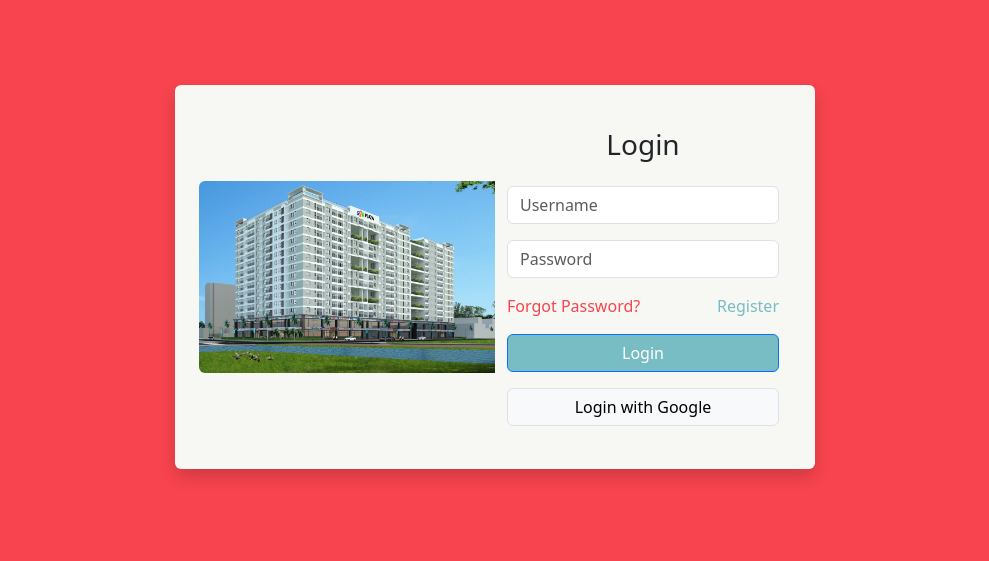
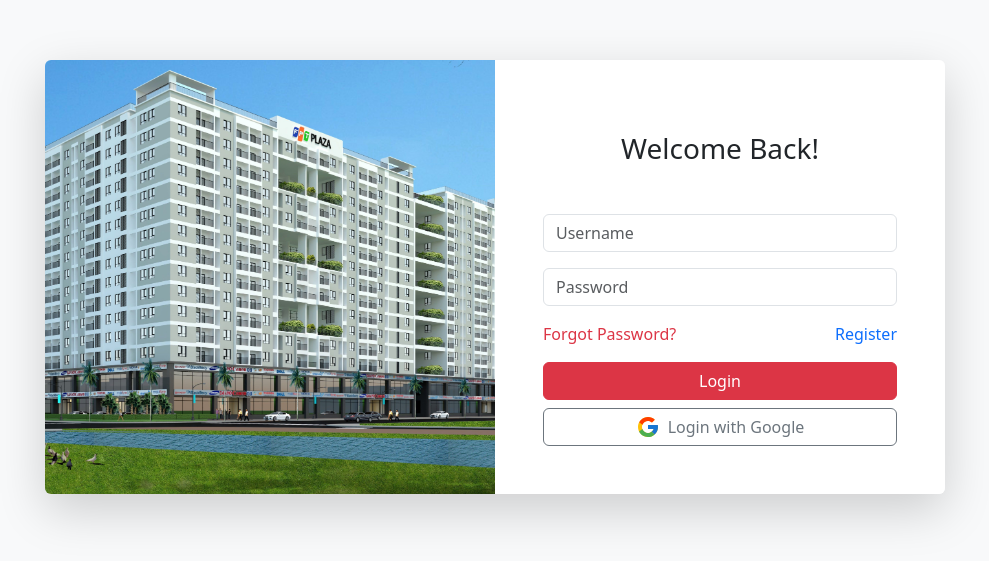
Before and after one commit to wangtuyen293/apartment-management-system, a React (Create React App) app in the folder frontend/: page /login in a window 1280 px wide. Shown: the part 123-684 px from the top of the page, without its empty margins (145-1134 px from the left). Built offline with nearby package versions, Linux system fonts and the light colour scheme.

Commit message:
Update UI Login

```diff
--- a/frontend/package.json
+++ b/frontend/package.json
@@ -7,11 +7,13 @@
     "axios": "^1.7.9",
     "bootstrap": "^5.3.3",
     "cra-template": "1.2.0",
+    "framer-motion": "^12.4.7",
     "jwt-decode": "^4.0.0",
     "react": "^19.0.0",
     "react-bootstrap": "^2.10.9",
     "react-bootstrap-icons": "^1.11.5",
     "react-dom": "^19.0.0",
+    "react-icons": "^5.5.0",
     "react-redux": "^9.2.0",
     "react-router-dom": "^7.1.5",
     "react-scripts": "5.0.1"
--- a/frontend/src/pages/Login.js
+++ b/frontend/src/pages/Login.js
@@ -1,17 +1,15 @@
 import React, { useState, useEffect } from "react";
-import { Form, Button, Container, Row, Col } from "react-bootstrap";
+import { Form, Button, Container, Row, Col, Card } from "react-bootstrap";
 import { useNavigate } from "react-router-dom";
-import "bootstrap/dist/css/bootstrap.min.css";
 import { useDispatch, useSelector } from "react-redux";
 import { loginUser } from "../redux/authSlice";
+import { FcGoogle } from "react-icons/fc";
+import { motion } from "framer-motion";
+import "bootstrap/dist/css/bootstrap.min.css";
 import loginImage from "../assets/fpt-login.jpg";
 
 const LoginForm = () => {
-    const [formData, setFormData] = useState({
-        username: "",
-        password: "",
-    });
-
+    const [formData, setFormData] = useState({ username: "", password: "" });
     const navigate = useNavigate();
     const dispatch = useDispatch();
     const { token, loading, error } = useSelector((state) => state.auth);
@@ -38,39 +36,32 @@ const LoginForm = () => {
     return (
         <Container
             fluid
-            className="d-flex justify-content-center align-items-center vh-100"
-            style={{ backgroundColor: "#F7444E" }}
+            className="d-flex justify-content-center align-items-center vh-100 bg-light"
         >
             <Row
-                className="shadow p-4 rounded d-flex align-items-center justify-content-center"
-                style={{
-                    width: "50vw",
-                    height: "30vw",
-                    backgroundColor: "#F7F8F3",
-                }}
+                className="shadow-lg rounded overflow-hidden"
+                style={{ maxWidth: "900px" }}
             >
-                <Col md={6} className="d-none d-md-block p-0">
-                    <img
+                <Col md={6} className="p-0 d-none d-md-block">
+                    <motion.img
                         src={loginImage}
                         alt="Login"
-                        className="img-fluid w-200 h-200 rounded-start"
-                        style={{ objectFit: "cover" }}
+                        className="w-100 h-100 object-fit-cover"
+                        initial={{ opacity: 0 }}
+                        animate={{ opacity: 1 }}
+                        transition={{ duration: 1 }}
                     />
                 </Col>
                 <Col
                     md={6}
-                    className="d-flex flex-column justify-content-center"
+                    className="p-5 bg-white d-flex flex-column justify-content-center"
                 >
-                    <h3 className="text-center mb-4">Login</h3>
-                    {error && <p style={{ color: "red" }}>{error}</p>}
-                    {token && (
-                        <p style={{ color: "green" }}>Login successful!</p>
+                    <h3 className="text-center mt-4 mb-5">Welcome Back!</h3>
+                    {error && (
+                        <p className="text-danger text-center">{error}</p>
                     )}
-                    <Form
-                        onSubmit={handleSubmit}
-                        className="d-flex flex-column align-items-center"
-                    >
-                        <Form.Group className="mb-3 w-100">
+                    <Form onSubmit={handleSubmit}>
+                        <Form.Group className="mb-3">
                             <Form.Control
                                 name="username"
                                 placeholder="Username"
@@ -79,7 +70,7 @@ const LoginForm = () => {
                                 required
                             />
                         </Form.Group>
-                        <Form.Group className="mb-3 w-100">
+                        <Form.Group className="mb-3">
                             <Form.Control
                                 type="password"
                                 name="password"
@@ -89,43 +80,30 @@ const LoginForm = () => {
                                 required
                             />
                         </Form.Group>
-                        <div className="d-flex justify-content-between mb-3 w-100">
-                            <a
-                                href="/forgot-password"
-                                style={{
-                                    textDecoration: "none",
-                                    color: "#F7444E",
-                                }}
-                            >
+                        <div className="d-flex justify-content-between mb-3">
+                            <a href="/forgot-password" className="text-danger text-decoration-none text-decoration-underline-hover">
                                 Forgot Password?
                             </a>
-                            <a
-                                href="/register"
-                                style={{
-                                    textDecoration: "none",
-                                    color: "#78BCC4",
-                                }}
-                            >
+                            <a href="/register" className="text-primary text-decoration-none">
                                 Register
                             </a>
                         </div>
                         <Button
-                            style={{ backgroundColor: "#78BCC4" }}
                             type="submit"
-                            className="w-100"
+                            className="w-100 mb-2"
+                            variant="danger"
                             disabled={loading}
                         >
                             {loading ? "Logging in..." : "Login"}
                         </Button>
-                        <div className="text-center mt-3 w-100">
-                            <Button
-                                variant="light"
-                                className="w-100 border"
-                                onClick={handleGoogleLogin}
-                            >
-                                Login with Google
-                            </Button>
-                        </div>
+                        <Button
+                            variant="outline-secondary"
+                            className="w-100 d-flex align-items-center justify-content-center"
+                            onClick={handleGoogleLogin}
+                        >
+                            <FcGoogle size={24} className="me-2" /> Login with
+                            Google
+                        </Button>
                     </Form>
                 </Col>
             </Row>
```
Also changed, not shown: 1 other file (tests, documents, lock files or other folders).
